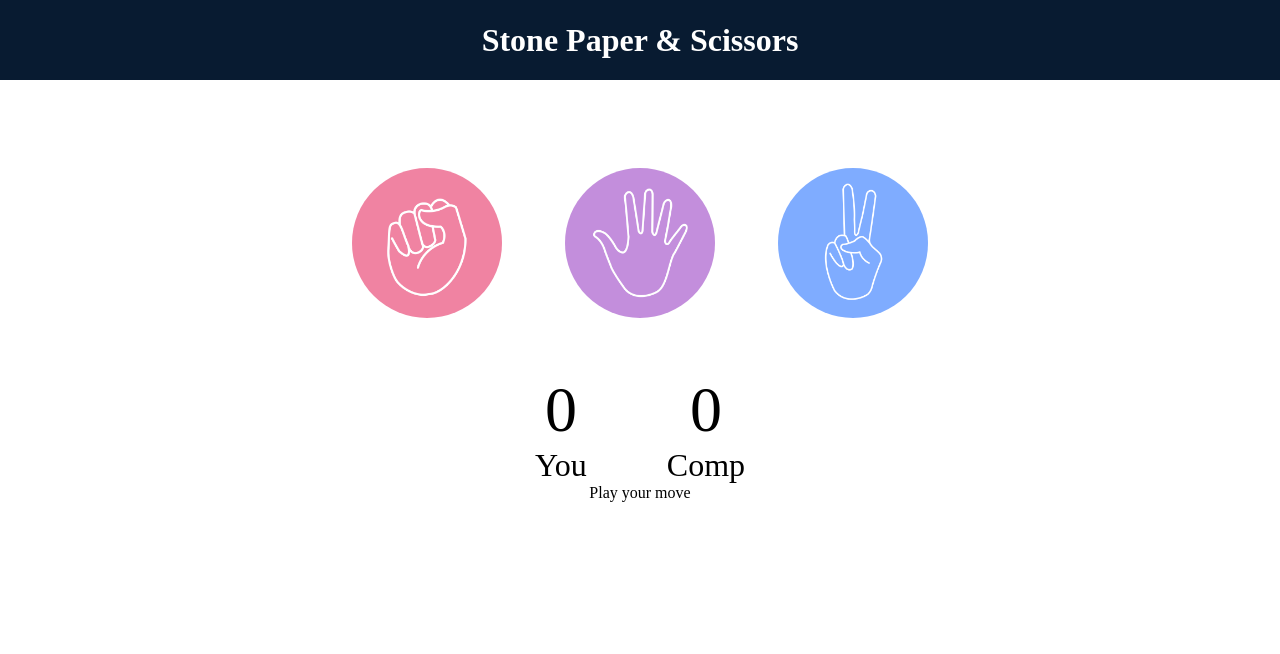
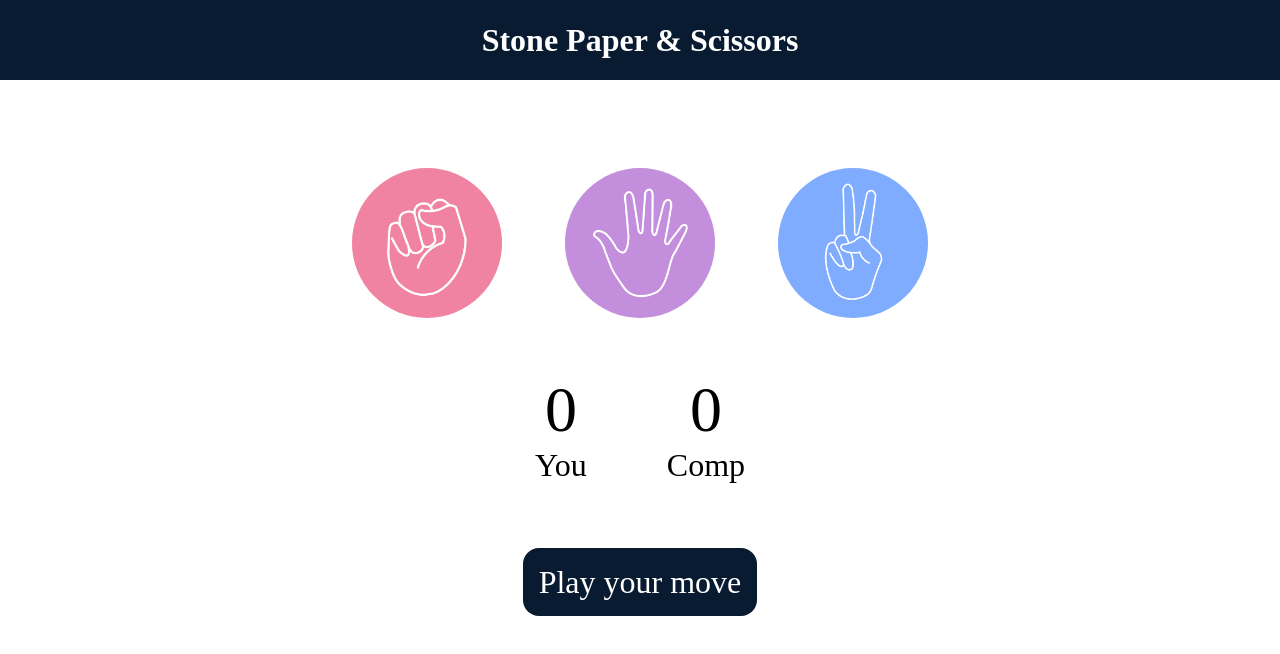
Before and after one commit to surajkumar345678/Rock-Paper-Scissors-Game, a plain HTML site: page index.html in a window 1280 px wide. Drawn offline with Linux system fonts and the light colour scheme.

Commit message:
added msgContainer stylings

```diff
--- a/style.css
+++ b/style.css
@@ -54,3 +54,17 @@ img {
 #compScore {
     font-size: 4rem;
 }
+
+.msgContainer{
+    margin-top: 5rem;
+
+}
+
+#msg{
+    padding: 1rem;
+    border-radius: 1rem;
+    background-color: #081b31;
+    color: white;
+    font-size: 2rem;
+    display: inline;
+}
```
